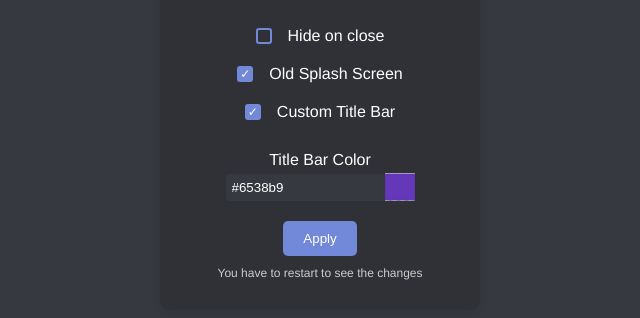
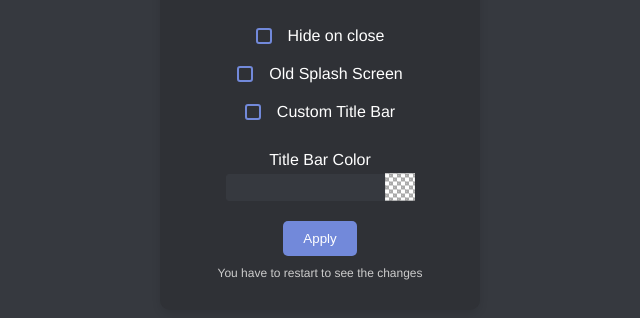
Before and after one commit to SrWither/DiscordBSD, an Electron app: page src/assets/web/html/settings.html in a window 1280 px wide. Shown: the part 276-594 px from the top of the page, without its empty margins (320-960 px from the left). Drawn offline with Linux system fonts and the light colour scheme; no server answers.

Commit message:
test data removed

```diff
--- a/src/assets/web/html/settings.html
+++ b/src/assets/web/html/settings.html
@@ -208,19 +208,11 @@
       };
 
       console.log(configData);
-      // window.dbsdsettings.setConfig(configData);
+      window.dbsdsettings.setConfig(configData);
     }
 
     async function loadConfig() {
-      // let config = await window.dbsdsettings.getConfig();
-
-      // Simulated config data for demo
-      let config = {
-        hiddeOnClose: false,
-        oldSplashScreen: true,
-        titlebar: true,
-        titlebarcolor: "#6538b9"
-      };
+      let config = await window.dbsdsettings.getConfig();
 
       const hiddeCheckbox = document.getElementById("hiddeoncls");
       hiddeCheckbox.checked = config.hiddeOnClose;
```
